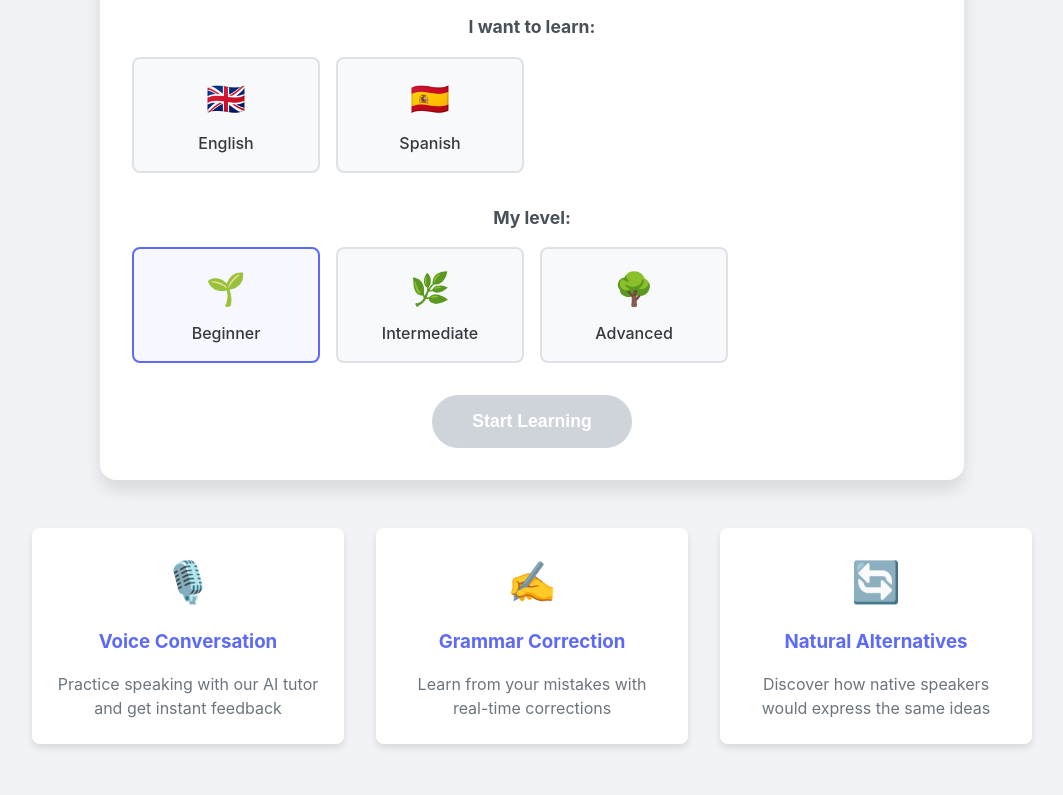
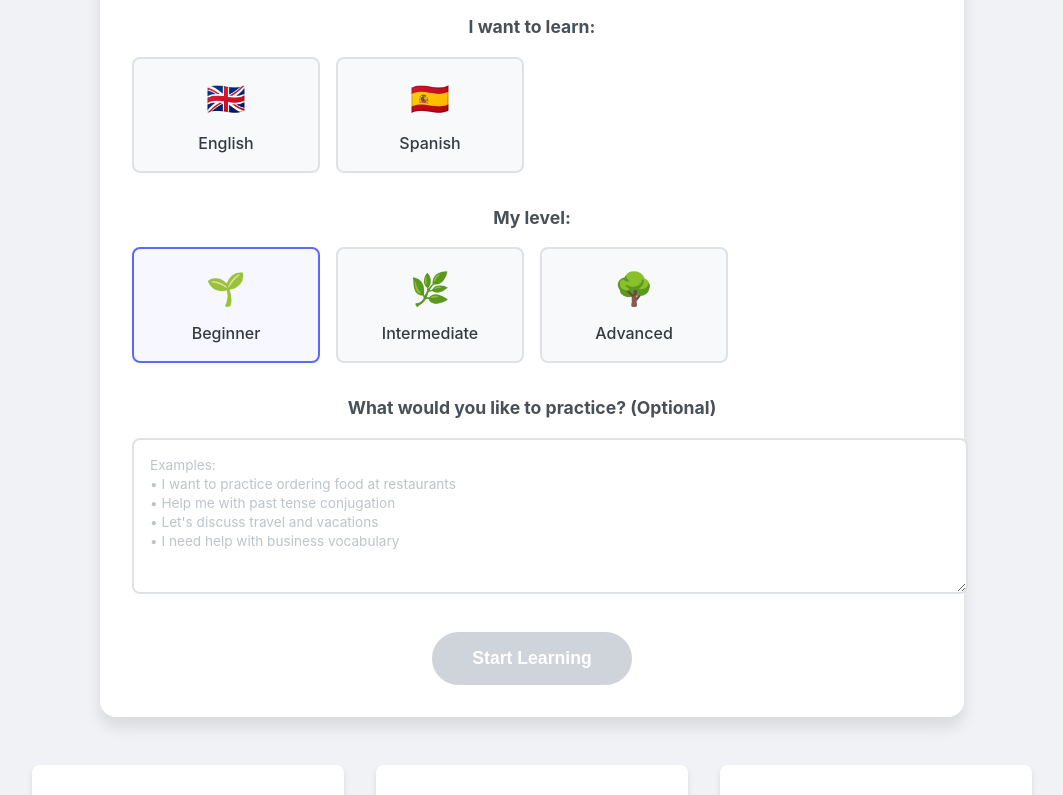
Before and after one commit to kvgharbigit/LangPartner, a React (Create React App) app: page / in a window 1280 px wide. Shown: the part 498-1293 px from the top of the page, without its empty margins (108-1171 px from the left). Built offline with nearby package versions, Linux system fonts and the light colour scheme.

Commit message:
working awesome

```diff
--- a/src/components/LangLearnLanding.css
+++ b/src/components/LangLearnLanding.css
@@ -304,3 +304,86 @@ body {
   border-color: var(--primary);
   background-color: rgba(93, 106, 248, 0.05);
 }
+
+/* Learning Objective Section Styles */
+.language-section:last-of-type {
+  margin-bottom: 2rem;
+}
+
+/* Container for the textarea */
+.objective-input-container {
+  width: 100%;
+  margin-top: 1rem;
+  position: relative;
+}
+
+/* Textarea styling */
+.objective-input {
+  width: 100%;
+  min-height: 120px;
+  padding: 1rem;
+  border: 2px solid var(--gray-300);
+  border-radius: var(--rounded-md);
+  font-family: var(--font-sans);
+  font-size: 0.9rem;
+  line-height: 1.5;
+  resize: vertical;
+  transition: all 0.2s ease;
+  background-color: white;
+  color: var(--gray-800);
+}
+
+/* Focus state */
+.objective-input:focus {
+  outline: none;
+  border-color: var(--primary);
+  box-shadow: 0 0 0 3px rgba(93, 106, 248, 0.1);
+}
+
+/* Placeholder styling */
+.objective-input::placeholder {
+  color: var(--gray-500);
+  font-size: 0.85rem;
+  line-height: 1.4;
+  opacity: 0.8;
+}
+
+/* Hover state */
+.objective-input:hover {
+  border-color: var(--gray-400);
+}
+
+/* Mobile responsiveness */
+@media screen and (max-width: 768px) {
+  .objective-input {
+    min-height: 100px;
+    font-size: 0.85rem;
+  }
+
+  .objective-input::placeholder {
+    font-size: 0.8rem;
+  }
+}
+
+/* Dark mode support (if needed) */
+@media (prefers-color-scheme: dark) {
+  .objective-input {
+    background-color: rgba(255, 255, 255, 0.95);
+  }
+}
+
+/* Disabled state */
+.objective-input:disabled {
+  background-color: var(--gray-100);
+  cursor: not-allowed;
+  opacity: 0.7;
+}
+
+/* Character count (optional feature) */
+.objective-input-container .char-count {
+  position: absolute;
+  bottom: 0.5rem;
+  right: 0.5rem;
+  font-size: 0.75rem;
+  color: var(--gray-500);
+}
--- a/src/components/LanguageLandingPage.jsx
+++ b/src/components/LanguageLandingPage.jsx
@@ -4,9 +4,9 @@ const LanguageLandingPage = ({ onLanguageSelect }) => {
   const [nativeLanguage, setNativeLanguage] = useState('');
   const [targetLanguage, setTargetLanguage] = useState('');
   const [difficulty, setDifficulty] = useState('beginner');
+  const [learningObjective, setLearningObjective] = useState('');
   const [isLoading, setIsLoading] = useState(false);
 
-  // Available languages
   const languages = [
     { code: 'en', name: 'English', flag: '🇬🇧' },
     { code: 'es', name: 'Spanish', flag: '🇪🇸' }
@@ -19,13 +19,13 @@ const LanguageLandingPage = ({ onLanguageSelect }) => {
 
     setIsLoading(true);
 
-    // Simulate loading and then pass the selection to parent component
     setTimeout(() => {
       if (onLanguageSelect) {
         onLanguageSelect({
           nativeLanguage,
           targetLanguage,
-          difficulty
+          difficulty,
+          learningObjective: learningObjective.trim() // Include the learning objective
         });
       }
       setIsLoading(false);
@@ -99,6 +99,23 @@ const LanguageLandingPage = ({ onLanguageSelect }) => {
           </div>
         </div>
 
+        <div className="language-section">
+          <h3>What would you like to practice? (Optional)</h3>
+          <div className="objective-input-container">
+            <textarea
+              className="objective-input"
+              value={learningObjective}
+              onChange={(e) => setLearningObjective(e.target.value)}
+              placeholder="Examples:
+• I want to practice ordering food at restaurants
+• Help me with past tense conjugation
+• Let's discuss travel and vacations
+• I need help with business vocabulary"
+              rows={4}
+            />
+          </div>
+        </div>
+
         <button
           className={`start-button ${(!nativeLanguage || !targetLanguage) ? 'disabled' : ''} ${isLoading ? 'loading' : ''}`}
           onClick={handleStartLearning}
--- a/src/components/SpanishTutor.jsx
+++ b/src/components/SpanishTutor.jsx
@@ -27,7 +27,6 @@ const AudioVisualizer = ({ audioSamples, speechThreshold, silenceThreshold }) =>
       <div className="threshold-line silence" style={{ bottom: `${silenceThreshold * 100 / 120}%` }}></div>
       <div className="sample-bars">
         {audioSamples.length === 0 ? (
-          // Display placeholder bars when no samples are available
           Array.from({ length: 50 }).map((_, index) => (
             <div
               key={index}
@@ -36,7 +35,6 @@ const AudioVisualizer = ({ audioSamples, speechThreshold, silenceThreshold }) =>
             />
           ))
         ) : (
-          // Display actual audio sample bars
           audioSamples.map((sample, index) => (
             <div
               key={index}
@@ -60,7 +58,12 @@ const StatusPill = ({ active, icon, label }) => {
   );
 };
 
-const SpanishTutor = ({ nativeLanguage = 'en', targetLanguage = 'es', initialDifficulty = 'beginner' }) => {
+const SpanishTutor = ({
+  nativeLanguage = 'en',
+  targetLanguage = 'es',
+  initialDifficulty = 'beginner',
+  learningObjective = ''
+}) => {
   // Core state
   const [message, setMessage] = useState('');
   const [conversationId, setConversationId] = useState(null);
@@ -86,7 +89,6 @@ const SpanishTutor = ({ nativeLanguage = 'en', targetLanguage = 'es', initialDif
     return languages[code] || { name: 'Unknown', flag: '🏳️' };
   };
 
-  const nativeInfo = getLanguageInfo(nativeLanguage);
   const targetInfo = getLanguageInfo(targetLanguage);
 
   // Use our custom voice recorder hook
@@ -122,7 +124,6 @@ const SpanishTutor = ({ nativeLanguage = 'en', targetLanguage = 'es', initialDif
   // Handle media recorder stop event
   useEffect(() => {
     if (!isRecording && hasSpeech && !isProcessing) {
-      // This means recording was stopped after detecting speech
       handleAudioData();
     }
   }, [isRecording, hasSpeech, isProcessing]);
@@ -158,9 +159,8 @@ const SpanishTutor = ({ nativeLanguage = 'en', targetLanguage = 'es', initialDif
 
   // Welcome message when the component mounts
   useEffect(() => {
-    // Only show welcome message if this is a new conversation
     if (history.length === 0) {
-      const welcomeMessage = {
+      let welcomeMessage = {
         role: 'assistant',
         content: targetLanguage === 'es'
           ? '¡Hola! Soy tu tutor de español. ¿Cómo puedo ayudarte hoy?'
@@ -168,15 +168,24 @@ const SpanishTutor = ({ nativeLanguage = 'en', targetLanguage = 'es', initialDif
         timestamp: new Date().toISOString()
       };
 
+      // Add learning objective to welcome message if provided
+      if (learningObjective) {
+        welcomeMessage = {
+          ...welcomeMessage,
+          content: targetLanguage === 'es'
+            ? `¡Hola! Veo que quieres practicar: "${learningObjective}". ¡Empecemos!`
+            : `Hello! I see you want to practice: "${learningObjective}". Let's begin!`
+        };
+      }
+
       setHistory([welcomeMessage]);
     }
-  }, [targetLanguage]);
+  }, [targetLanguage, learningObjective]);
 
   // Text chat handler
   const handleSubmit = async (inputMessage) => {
     if (!inputMessage.trim() || isLoading) return;
 
-    // Add user message to UI immediately
     const userMessage = {
       role: 'user',
       content: inputMessage,
@@ -187,7 +196,6 @@ const SpanishTutor = ({ nativeLanguage = 'en', targetLanguage = 'es', initialDif
     setIsLoading(true);
 
     try {
-      // Send chat request to API
       const response = await fetch(`${API_URL}/chat`, {
         method: 'POST',
         headers: { 'Content-Type': 'application/json' },
@@ -198,6 +206,7 @@ const SpanishTutor = ({ nativeLanguage = 'en', targetLanguage = 'es', initialDif
           difficulty,
           native_language: nativeLanguage,
           target_language: targetLanguage,
+          learning_objective: learningObjective // Include learning objective in request
         }),
       });
 
@@ -226,7 +235,6 @@ const SpanishTutor = ({ nativeLanguage = 'en', targetLanguage = 'es', initialDif
       }
     } catch (error) {
       console.error('Error sending message:', error);
-
       setHistory(prev => [
         ...prev,
         {
@@ -263,7 +271,7 @@ const SpanishTutor = ({ nativeLanguage = 'en', targetLanguage = 'es', initialDif
       };
       setHistory(prev => [...prev, tempMessage]);
 
-      // Create form data for API
+      // Create form data
       const formData = new FormData();
       formData.append('audio_file', audioBlob, 'recording.webm');
       if (conversationId) {
@@ -273,8 +281,8 @@ const SpanishTutor = ({ nativeLanguage = 'en', targetLanguage = 'es', initialDif
       formData.append('difficulty', difficulty);
       formData.append('native_language', nativeLanguage);
       formData.append('target_language', targetLanguage);
+      formData.append('learning_objective', learningObjective); // Include learning objective
 
-      // Send to server
       setStatusMessage('Sending audio to server...');
       const response = await fetch(`${API_URL}/voice-input`, {
         method: 'POST',
@@ -356,7 +364,6 @@ const SpanishTutor = ({ nativeLanguage = 'en', targetLanguage = 'es', initialDif
   const handleAudioEnded = () => {
     setIsPlaying(false);
 
-    // Start recording again if continuous conversation is enabled
     if (continuousConversation && voiceInputEnabled) {
       if (!isRecording && !isProcessing) {
         startRecording();
@@ -528,6 +535,8 @@ const SpanishTutor = ({ nativeLanguage = 'en', targetLanguage = 'es', initialDif
           </button>
         </div>
       )}
+
+      <div ref={messagesEndRef} />
     </div>
   );
 };
```
